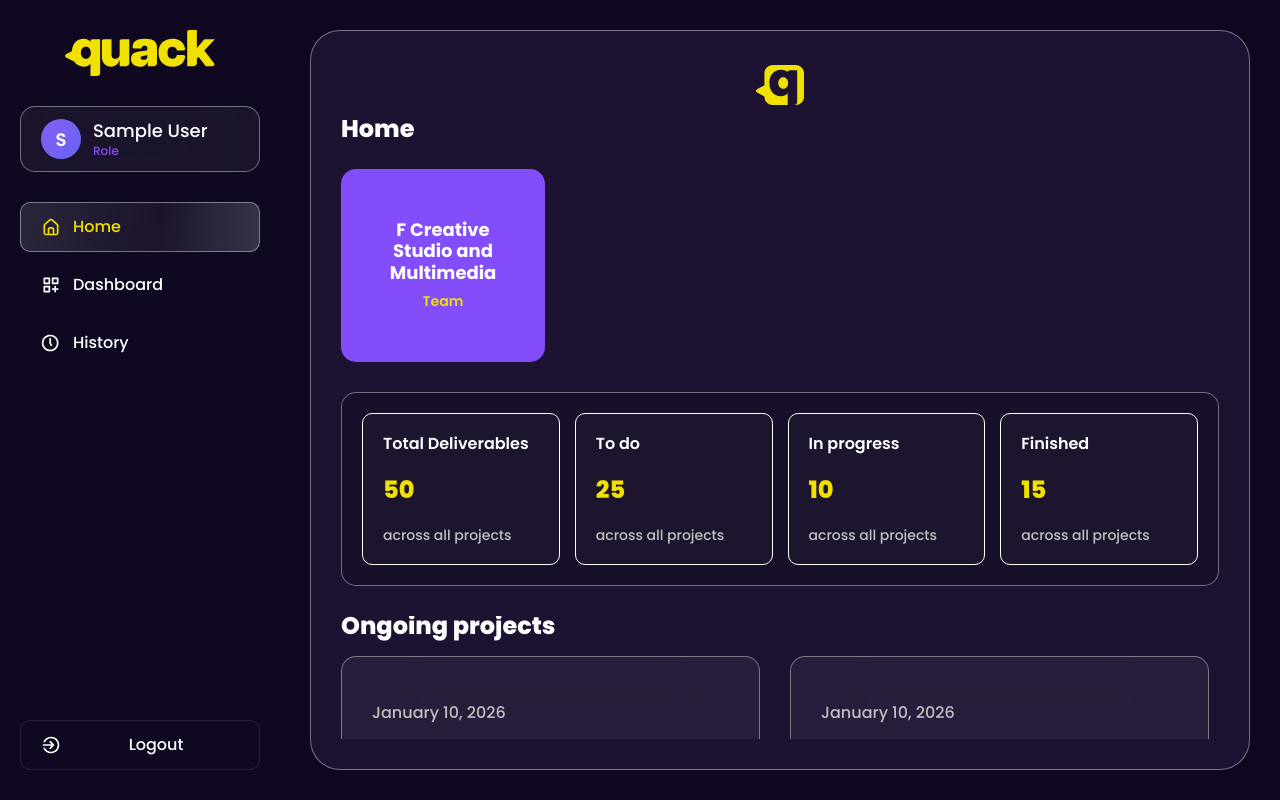
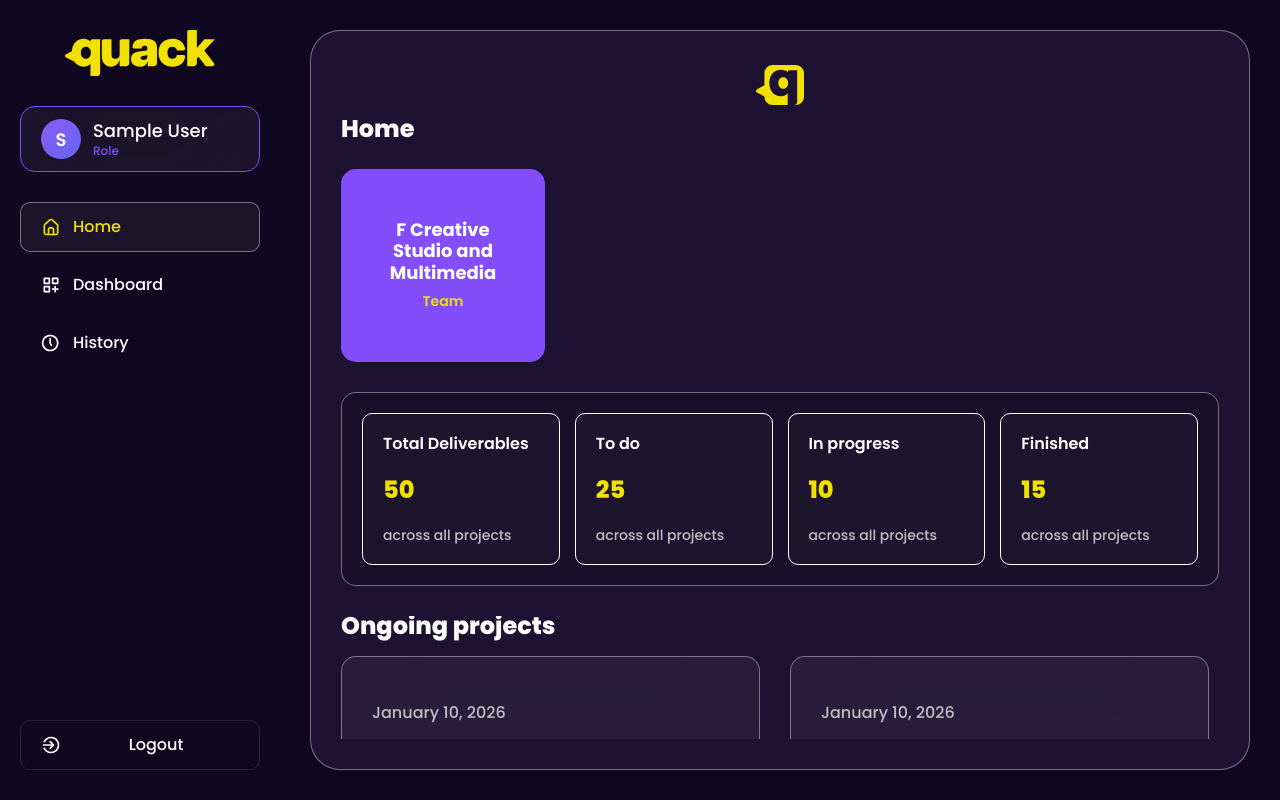
Before and after one commit to feevolinto/Quack, a React (Vite) app in the folder client/: page / in a window 1280 px wide. Built offline with nearby package versions, Linux system fonts and the light colour scheme; sample sign-in values are in the browser's storage.

Commit message:
Update Sidebar.css

```diff
--- a/client/src/styles/Sidebar.css
+++ b/client/src/styles/Sidebar.css
@@ -35,7 +35,7 @@
   width: 100%;
   height: auto;
   border-radius: 15px;
-  border: 1px solid rgba(255, 255, 255, 0.4);
+  border: 1px solid #834DFB;
   background: rgba(255, 255, 255, 0.05);
   backdrop-filter: blur(50px);
 }
@@ -110,11 +110,7 @@
 
 .nav-item.active {
   border: 1px solid rgba(255, 255, 255, 0.4);
-  background: linear-gradient(93deg,
-    rgba(255, 255, 255, 0.15) -23.31%,
-    rgba(255, 255, 255, 0.05) 58.21%,
-    rgba(255, 255, 255, 0.25) 123.71%
-  );
+  background: rgba(255, 255, 255, 0.05);
   color: #f0e100;
 }
 
```
